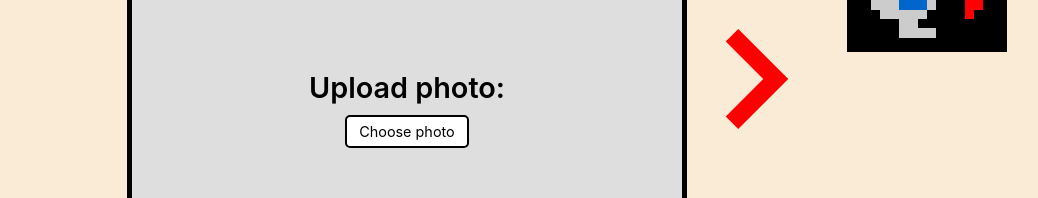
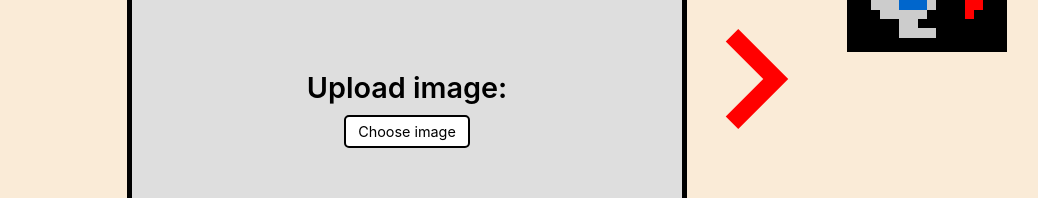
Before and after one commit to HumanRadical/led-matrix-generator, a React (Create React App) app: page / in a window 1280 px wide. Both pictures are taken after a click on the button "Photo". Shown: the part 332-530 px from the top of the page, without its empty margins (233-1271 px from the left). Built offline with nearby package versions, Linux system fonts and the light colour scheme.

Commit message:
Display image when uploaded & change term "photo" to "image"

```diff
--- a/src/App.css
+++ b/src/App.css
@@ -90,7 +90,7 @@ body {
   resize: none;
 }
 
-.photoUpload {
+.imageUpload {
   background-color: rgb(222, 222, 222);
 }
 
@@ -123,6 +123,11 @@ body {
 
 .fileUploadContainer input {
   display: none;
+}
+
+.uploadedImage {
+  width: 550px;
+  height: 550px;
 }
 
 .framePreviewArea {
--- a/src/components/CurrentModeDisplay.js
+++ b/src/components/CurrentModeDisplay.js
@@ -1,6 +1,6 @@
 import CodeBox from "./CodeBox"
 import DrawGrid from "./DrawGrid"
-import PhotoUpload from "./PhotoUpload"
+import ImageUpload from "./ImageUpload"
 
 const CurrentModeDisplay = ({currentMode}) => {
     if (currentMode === 'draw') {
@@ -8,7 +8,7 @@ const CurrentModeDisplay = ({currentMode}) => {
     } else if (currentMode === 'code') {
         return <CodeBox />
     }
-    return <PhotoUpload />
+    return <ImageUpload />
 }
 
 export default CurrentModeDisplay
--- /dev/null
+++ b/src/components/ImageUpload.js
@@ -0,0 +1,29 @@
+import { useState } from "react"
+
+const ImageUpload = () => {
+    const [isUploaded, setIsUploaded] = useState(false)
+    const [uploadedImage, setUploadedImage] = useState()
+
+    const renderimage = event => {
+        setIsUploaded(true)
+
+        const image = event.target.files[0]
+        setUploadedImage(URL.createObjectURL(image))
+    }
+
+    return (
+        <div className='grid imageUpload'>
+            {
+                isUploaded
+                ? <img src={uploadedImage} className='uploadedImage' alt=''/>
+                : <div className='fileUploadContainer'>
+                    <h3>Upload image:</h3>
+                    <label htmlFor='fileUpload'>Choose image</label>
+                    <input type='file' onChange={renderimage} accept='image/jpeg, image/png, image/jpg' id='fileUpload' />
+                </div>
+            }
+        </div>
+    )
+}
+
+export default ImageUpload
--- a/src/components/PhotoUpload.js
+++ /dev/null
@@ -1,13 +0,0 @@
-const PhotoUpload = () => {
-    return (
-        <div className='grid photoUpload'>
-            <div className="fileUploadContainer">
-                <h3>Upload photo:</h3>
-                <label for='fileUpload'>Choose photo</label>
-                <input type='file' id='fileUpload' />
-            </div>
-        </div>
-    )
-}
-
-export default PhotoUpload
```
